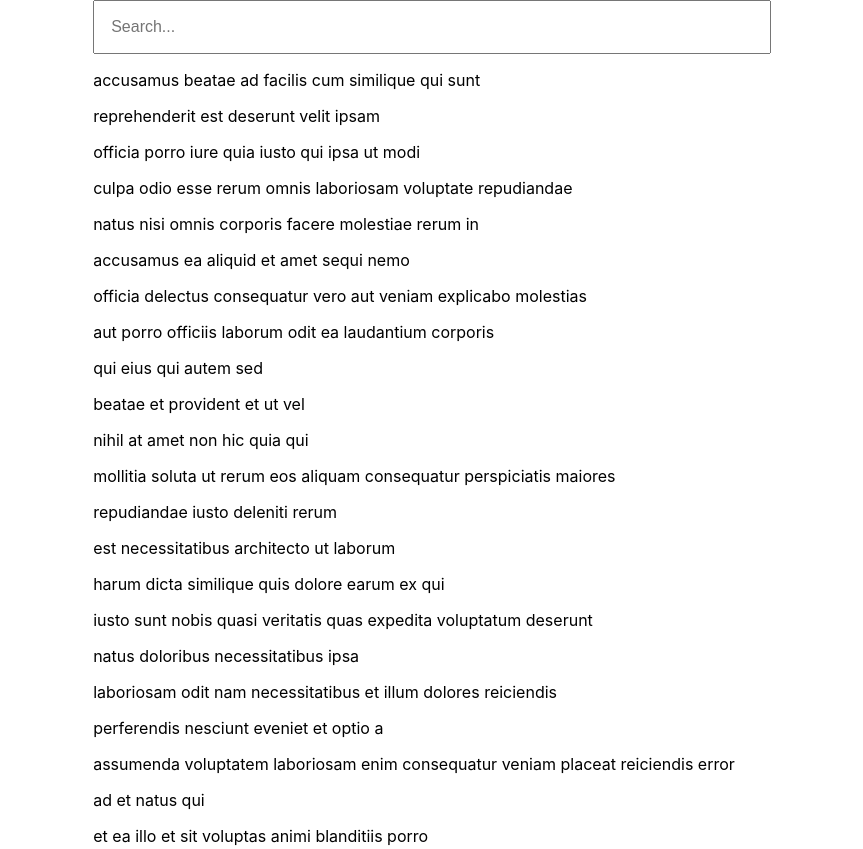
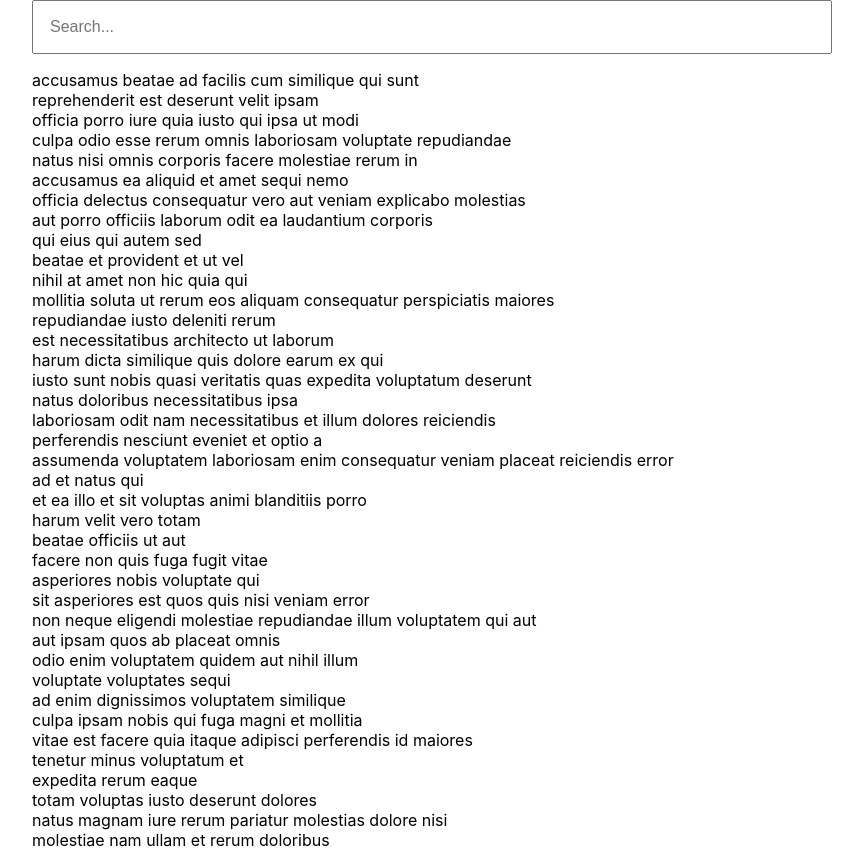
Before and after one commit to aishwarya-bm/Profiling, a React (Create React App) app: page / in a window 1280 px wide. Shown: the top 849 px of the page, without its empty margins (208-1071 px from the left). Built offline with nearby package versions, Linux system fonts and the light colour scheme.

Commit message:
added code for long list solution

```diff
--- a/src/components/MainPage.jsx
+++ b/src/components/MainPage.jsx
@@ -1,7 +1,9 @@
 import { useState } from "react";
 import { dummyData } from "../data/DummyData";
+import { FixedSizeList as List } from "react-window";
+import EnterInput from "./EnterInput";
 import "./../styles/Main.css";
-import EnterInput from "./EnterInput";
+
 export default function MainPage() {
   const [selected, setSelected] = useState("");
 
@@ -9,14 +11,34 @@ export default function MainPage() {
     setSelected(e.target.innerText);
   };
 
+  const Row = ({ index, style }) => {
+    const { id, title } = dummyData[index] || {};
+
+    return (
+      <div style={style} key={title + id}>
+        <div
+          onClick={handleDropdownChange}
+          className={selected === title ? "bg-blue" : "bg-transparent"}
+        >
+          {title}
+        </div>
+      </div>
+    );
+  };
+
   return (
     <div className="dropdown-container">
-      <EnterInput/>
-      {
-        dummyData.map(({title})=>{
-          return <div key={title} onClick={handleDropdownChange} className={selected === title ? "bg-blue":"bg-transparent"} >{title}</div>
-        })
-      }
+      <EnterInput />
+
+      <List
+        className="List"
+        height={800}
+        itemCount={dummyData.length}
+        itemSize={20}
+        width={800}
+      >
+        {Row}
+      </List>
     </div>
-  )
+  );
 }
```
